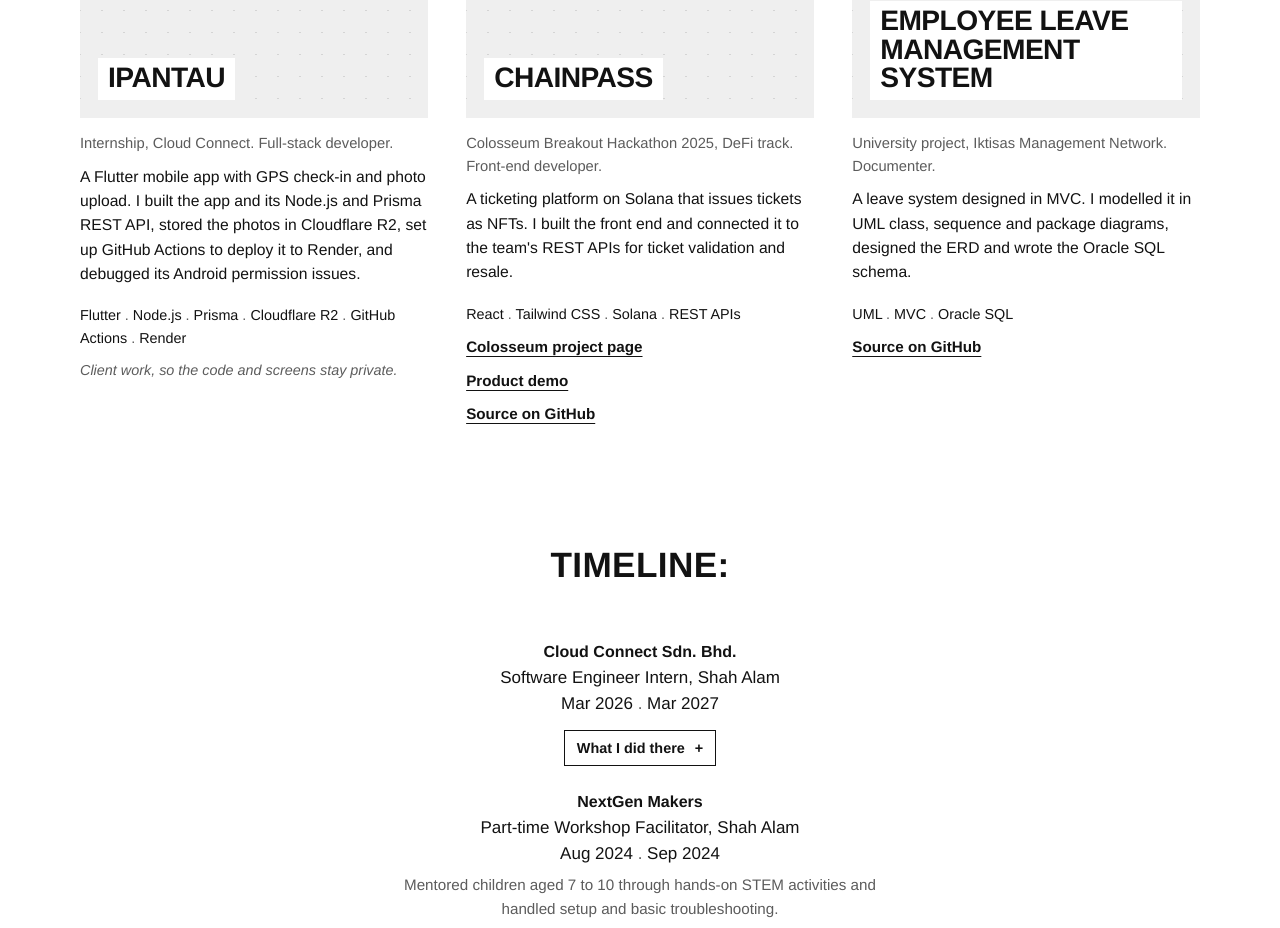
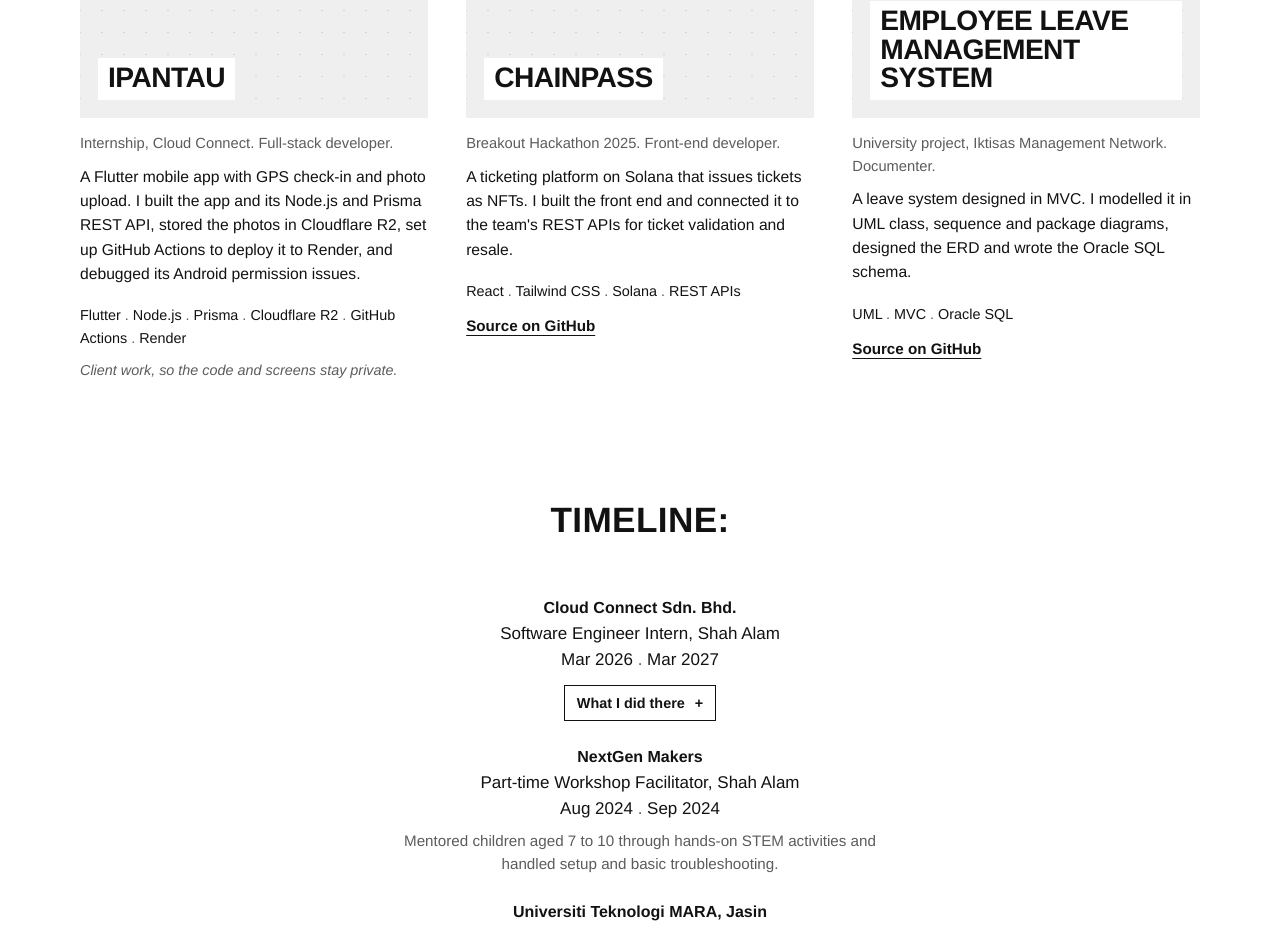
Before and after one commit to izzahff/portfolio, a Next.js app: page / in a window 1280 px wide. Shown: the part 1760-2688 px from the top of the page. Built offline with nearby package versions, Linux system fonts and the light colour scheme.

Commit message:
Revert "Link ChainPass Colosseum page and demo"
This reverts commit 64c00d5320e1d86bc90b3db0aca81b31fb61eb2a.

```diff
--- a/app/data.ts
+++ b/app/data.ts
@@ -63,16 +63,12 @@ export const projects: Project[] = [
   {
     slug: "chainpass",
     name: "ChainPass",
-    context: "Colosseum Breakout Hackathon 2025, DeFi track",
+    context: "Breakout Hackathon 2025",
     summary:
       "A ticketing platform on Solana that issues tickets as NFTs. I built the front end and connected it to the team's REST APIs for ticket validation and resale.",
     role: "Front-end developer",
     stack: ["React", "Tailwind CSS", "Solana", "REST APIs"],
-    links: [
-      { label: "Colosseum project page", href: "https://colosseum.com/arena/projects/chainpass" },
-      { label: "Product demo", href: "https://youtu.be/mR6ZS8mzN4U" },
-      { label: "Source on GitHub", href: "https://github.com/izzahff/chainpass-breakout" },
-    ],
+    links: [{ label: "Source on GitHub", href: "https://github.com/izzahff/chainpass-breakout" }],
   },
   {
     slug: "elms",
--- a/app/globals.css
+++ b/app/globals.css
@@ -153,7 +153,7 @@ ul, ol { margin: 0; padding: 0; list-style: none; }
 .tile .ctx { margin-top: 14px; color: var(--muted); font-size: 0.92rem; }
 .tile .summary { margin-top: 10px; font-size: 0.98rem; }
 .note { margin-top: 10px; font-size: 0.9rem; font-style: italic; color: var(--muted); }
-.more { display: block; width: fit-content; margin-top: 10px; font-weight: 700; font-size: 0.95rem; text-underline-offset: 4px; }
+.more { display: inline-block; margin-top: 12px; font-weight: 700; font-size: 0.95rem; text-underline-offset: 4px; }
 
 /* Dot-separated lists, like a tour dates block */
 .dates li { padding: 12px 0; }
```
